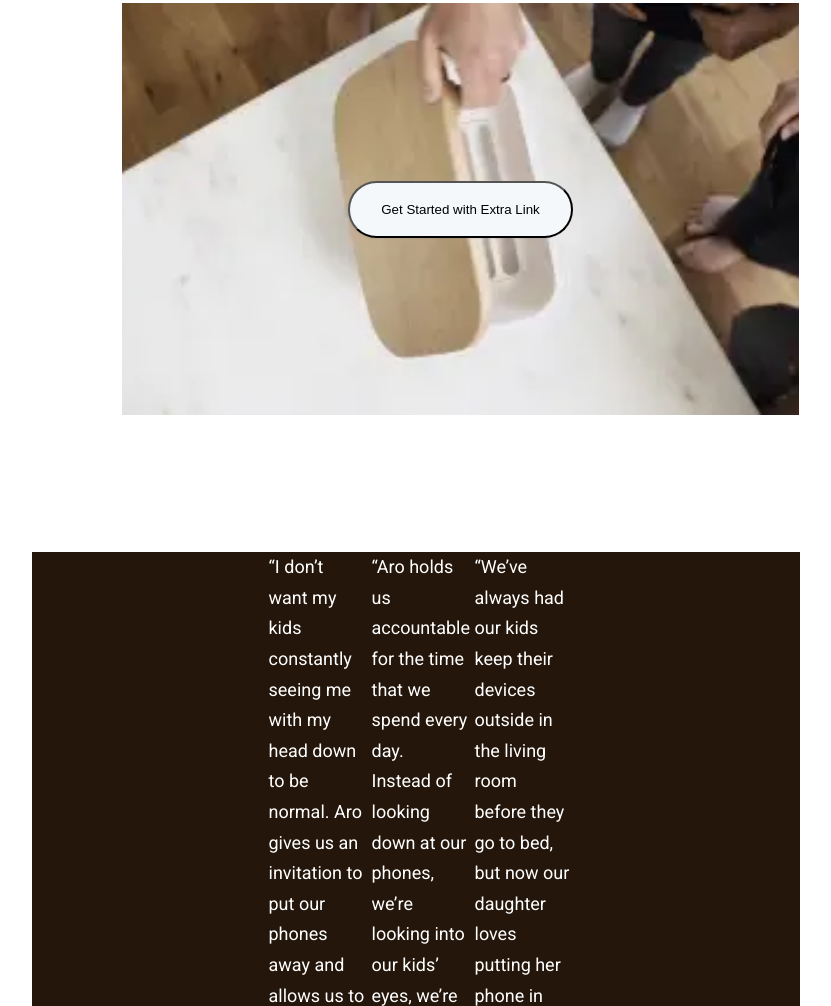
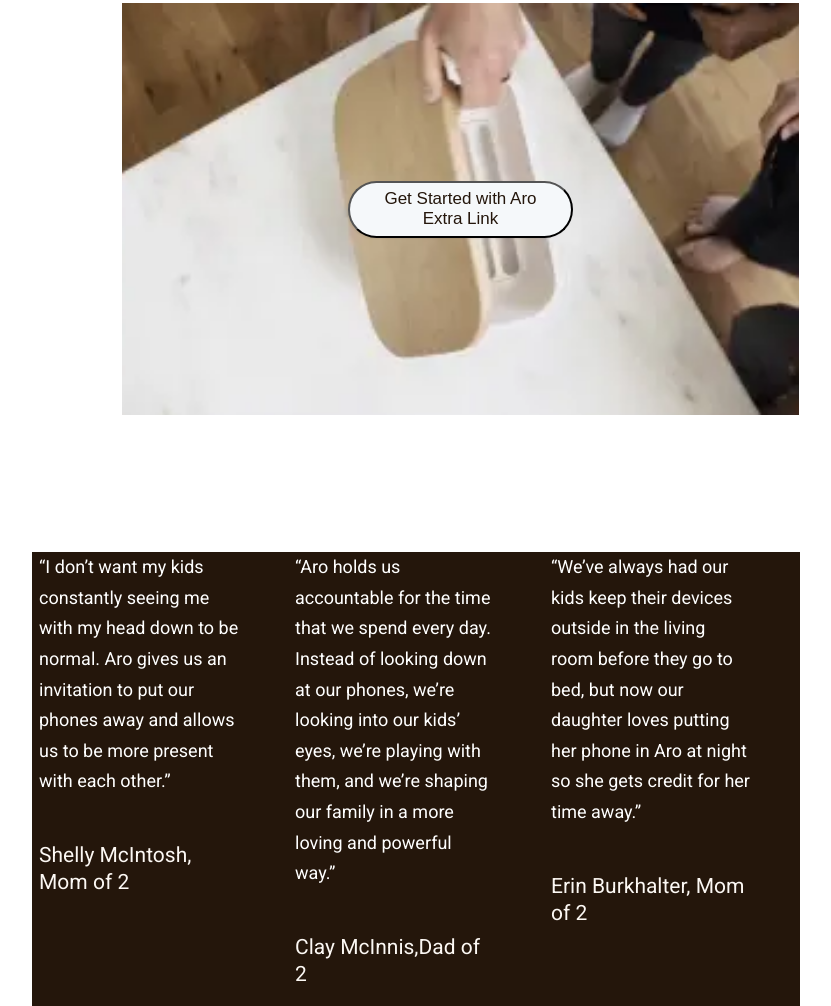
Before and after one commit to coolesing/proj-5, a plain HTML site: page index.html in a window 1280 px wide. Shown: the part 4677-5683 px from the top of the page, without its empty margins (8-839 px from the left). Drawn offline with Linux system fonts and the light colour scheme.

Commit message:
i believe i can do it tomorrow!

```diff
--- a/index.html
+++ b/index.html
@@ -261,7 +261,7 @@
             <button id="hide-text" type="button" class="Extra-linkk">
               <p class="mobile">Extra Link</p>
               <p class="tablet">Get Started with Aro</p>
-              <p class="desktop">Get Started with</p>
+              <p class="desktop">Get Started with Aro</p>
               <p class="desktop">Extra Link</p>
             </button>
           </div>
--- a/style.css
+++ b/style.css
@@ -262,6 +262,7 @@ body {
   display: flex;
   flex-direction: row;
   justify-content: center;
+  flex-wrap: wrap;
 }
 .contacts-list-item {
   max-width: 96px;
@@ -409,7 +410,14 @@ body {
   height: 18px;
   border-radius: 80px;
   background: #f5f8fa;
+  color: #24160b;
+  font-size: 17px;
   box-shadow: -1px 1px 2px 0px rgba(0, 0, 0, 0.07);
+  display: flex;
+  justify-content: center;
+  align-items: center;
+  flex-direction: column;
+  flex-wrap: wrap;
 }
 .media-list-2-item.faded img {
   opacity: 0.3;
@@ -427,6 +435,8 @@ body {
 @media (max-width: 767px) {
   #hide-text .mobile {
     display: inline;
+    font-size: 10px;
+    line-height: 1.6; /* 160% */
   }
 }
 @media (min-width: 768px) and (max-width: 1199px) {
@@ -468,6 +478,18 @@ body {
     margin-bottom: 121px;
     margin-top: 161px;
   }
+  .contacts-list-item {
+    max-width: 200px;
+  }
+  .contacts-list-item-text-small {
+    color: #fcf8f4;
+    font-size: 21px;
+    line-height: 1.3; /* 129.524% */
+    margin-top: 45px;
+  }
+  .contacts-list-item-text-small:first-child{
+    margin-top: 91px;
+  }
   .introduction-text {
     color: #000;
     font-size: 17px;
@@ -484,13 +506,19 @@ body {
     width: 768px;
     height: 549px;
   }
-  .contacts-list-item{
+  .contacts-list-item {
     width: 202px;
     gap: 25px;
   }
   .contacts-list-item-text {
     font-size: 18px;
     line-height: 1.7; /* 170% */
+  }
+  .contacts-list {
+    display: flex;
+    flex-direction: column;
+    justify-content: start;
+    align-items: start;
   }
   .a-background-title {
     width: 442px;
```
